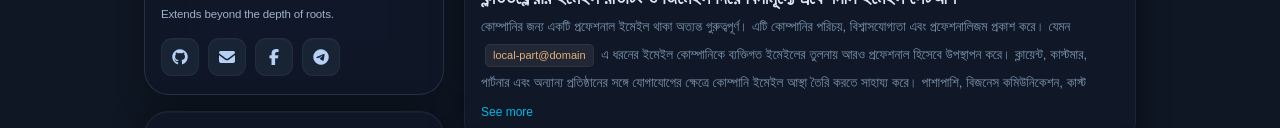
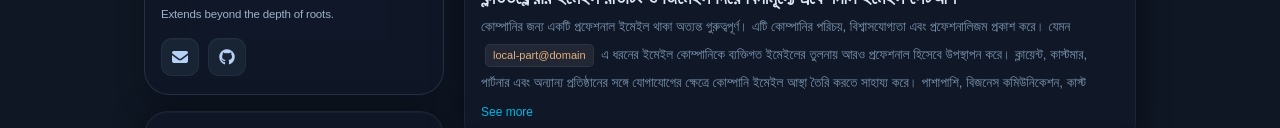
Before and after one commit to riwnlmk/Shelf, a plain HTML site: page index.html in a window 1280 px wide. Shown: the part 307-435 px from the top of the page. Drawn offline with nearby package versions, Linux system fonts and the light colour scheme.

Commit message:
Update social links

```diff
--- a/index.html
+++ b/index.html
@@ -78,10 +78,8 @@
           </div>
           <p class="profile-info__tagline">Extends beyond the depth of roots.</p>
           <nav class="social-icons" aria-label="Social links">
+            <a class="social-icons__link" href="mailto:riwnlmk@gmail.com" data-tip="Email" aria-label="Send email"><i class="fas fa-envelope" aria-hidden="true"></i></a>
             <a class="social-icons__link" href="https://github.com/riwnlmk" target="_blank" rel="noopener noreferrer" data-tip="GitHub" aria-label="GitHub profile"><i class="fab fa-github" aria-hidden="true"></i></a>
-            <a class="social-icons__link" href="mailto:riwnlmk@gmail.com" data-tip="Email" aria-label="Send email"><i class="fas fa-envelope" aria-hidden="true"></i></a>
-            <a class="social-icons__link" href="https://facebook.com/riwnlmk" target="_blank" rel="noopener noreferrer" data-tip="Facebook" aria-label="Facebook profile"><i class="fab fa-facebook-f" aria-hidden="true"></i></a>
-            <a class="social-icons__link" href="https://t.me/riwnlmk" target="_blank" rel="noopener noreferrer" data-tip="Telegram" aria-label="Telegram"><i class="fab fa-telegram-plane" aria-hidden="true"></i></a>
           </nav>
         </div>
       </article>
```
